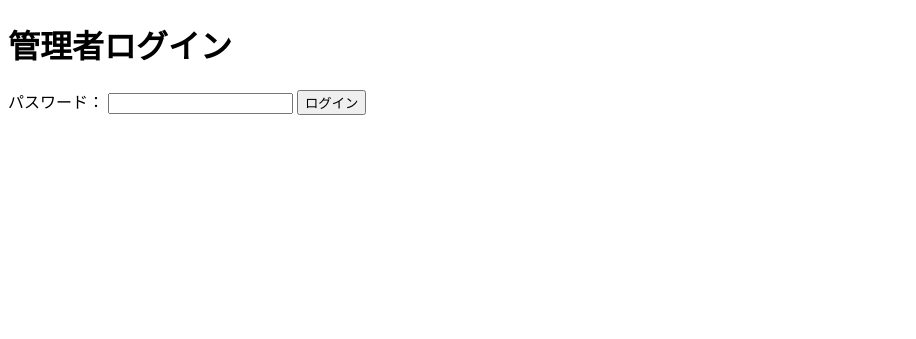
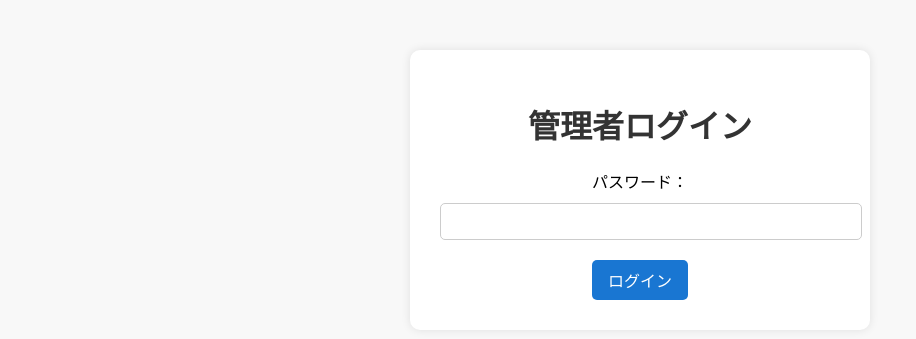
Before and after one commit to Noah104kkk/CUVE-Room, a Flask app: page /admin in a window 1280 px wide. Shown: the top 339 px of the page, without its empty margins (0-916 px from the left). Run offline with Flask 3, Linux system fonts and the light colour scheme.

Commit message:
Add files via upload

```diff
--- a/templates/admin_login.html
+++ b/templates/admin_login.html
@@ -1,18 +1,45 @@
 <!DOCTYPE html>
-<html>
+<html lang="ja">
 <head>
-    <meta charset="utf-8">
+    <meta charset="UTF-8">
     <title>管理者ログイン</title>
+    <link rel="stylesheet" href="/static/style.css">
+    <style>
+        .login-container {
+            max-width: 400px;
+            margin: 50px auto;
+            padding: 30px;
+            background: white;
+            box-shadow: 0 0 10px rgba(0,0,0,0.1);
+            border-radius: 10px;
+            text-align: center;
+        }
+        input[type="password"] {
+            width: 100%;
+            padding: 10px;
+            margin-top: 10px;
+            margin-bottom: 20px;
+            border: 1px solid #ccc;
+            border-radius: 5px;
+        }
+        .error {
+            color: red;
+            margin-bottom: 10px;
+        }
+    </style>
 </head>
 <body>
+    <div class="login-container">
         <h1>管理者ログイン</h1>
         {% if error %}
-        <p style="color: red;">{{ error }}</p>
+            <div class="error">{{ error }}</div>
         {% endif %}
         <form method="POST">
-        <label>パスワード：</label>
-        <input type="password" name="password" required>
+            <label for="password">パスワード：</label><br>
+            <input type="password" id="password" name="password" required>
+            <br>
             <button type="submit">ログイン</button>
         </form>
+    </div>
 </body>
 </html>
```
Lines whose indentation alone changed are shown as unchanged.
